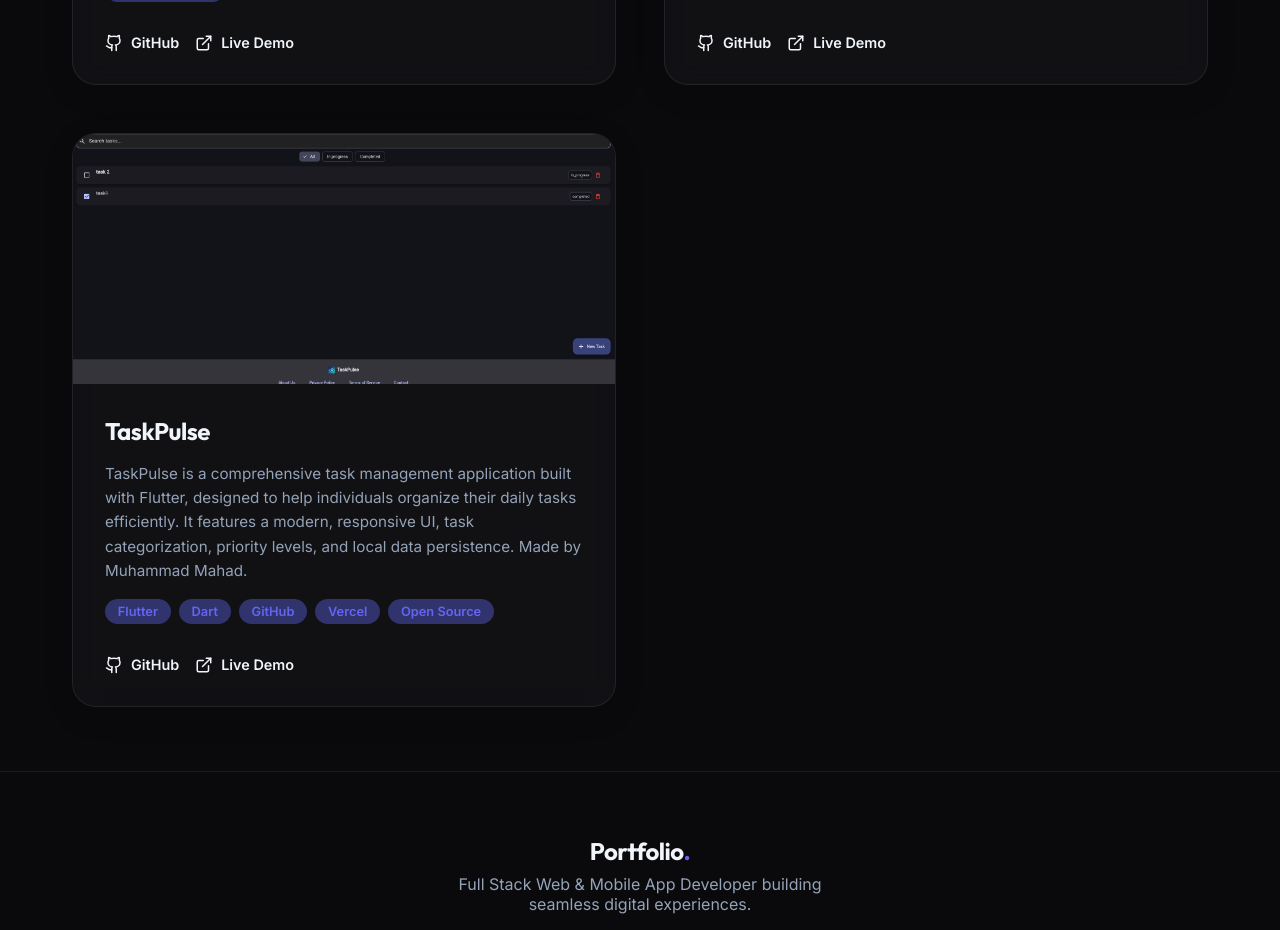
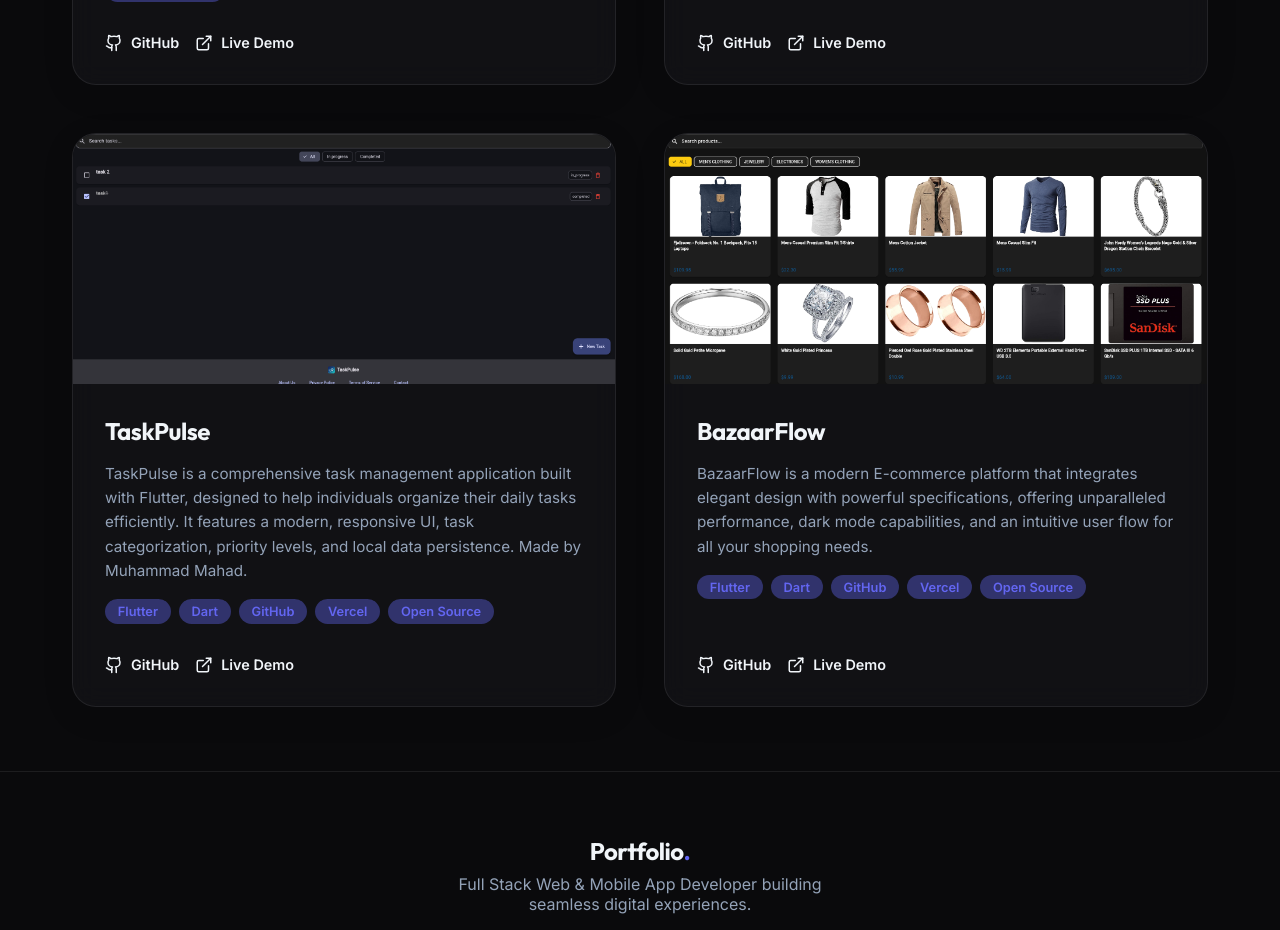
Before and after one commit to m-m4h4d/potential-waffle, a Next.js app: page /projects in a window 1280 px wide. Shown: the part 2620-3550 px from the top of the page. Built offline with nearby package versions, Linux system fonts and the light colour scheme.

Commit message:
feat: add project data structure and include BazaarFlow project details

```diff
--- a/src/data/projects.ts
+++ b/src/data/projects.ts
@@ -22,7 +22,7 @@
     image: "/assets/project6.png",
     tags: ["Flutter", "GitHub", "Firebase", "Cross-Platform"],
     github: "https://github.com/m-m4h4d/mahad_expense_tracker",
-    demo: "https://spend-wise-expense-tracker.netlify.app"
+    demo: "https://spendwise-eight-weld.vercel.app/"
   },
   {
     title: "Nust Policy Copilot",
@@ -78,6 +78,14 @@
     image: "/assets/project9.png",
     tags: ["Flutter", "Dart", "GitHub", "Vercel", "Open Source"],
     github: "https://github.com/m-m4h4d/mahad-task-manager",
-    demo: "https://task-pulse-manager.netlify.app/"
+    demo: "https://taskpulse-rho.vercel.app/"
+  },
+  {
+    title: "BazaarFlow",
+    description: "BazaarFlow is a modern E-commerce platform that integrates elegant design with powerful specifications, offering unparalleled performance, dark mode capabilities, and an intuitive user flow for all your shopping needs.",
+    image: "/assets/project10.png",
+    tags: ["Flutter", "Dart", "GitHub", "Vercel", "Open Source"],
+    github: "https://github.com/m-m4h4d/bazaarflow",
+    demo: "https://bazaarflow.vercel.app/"
   }
 ];
```
Also changed, not shown: public/assets/project10.png (added).
